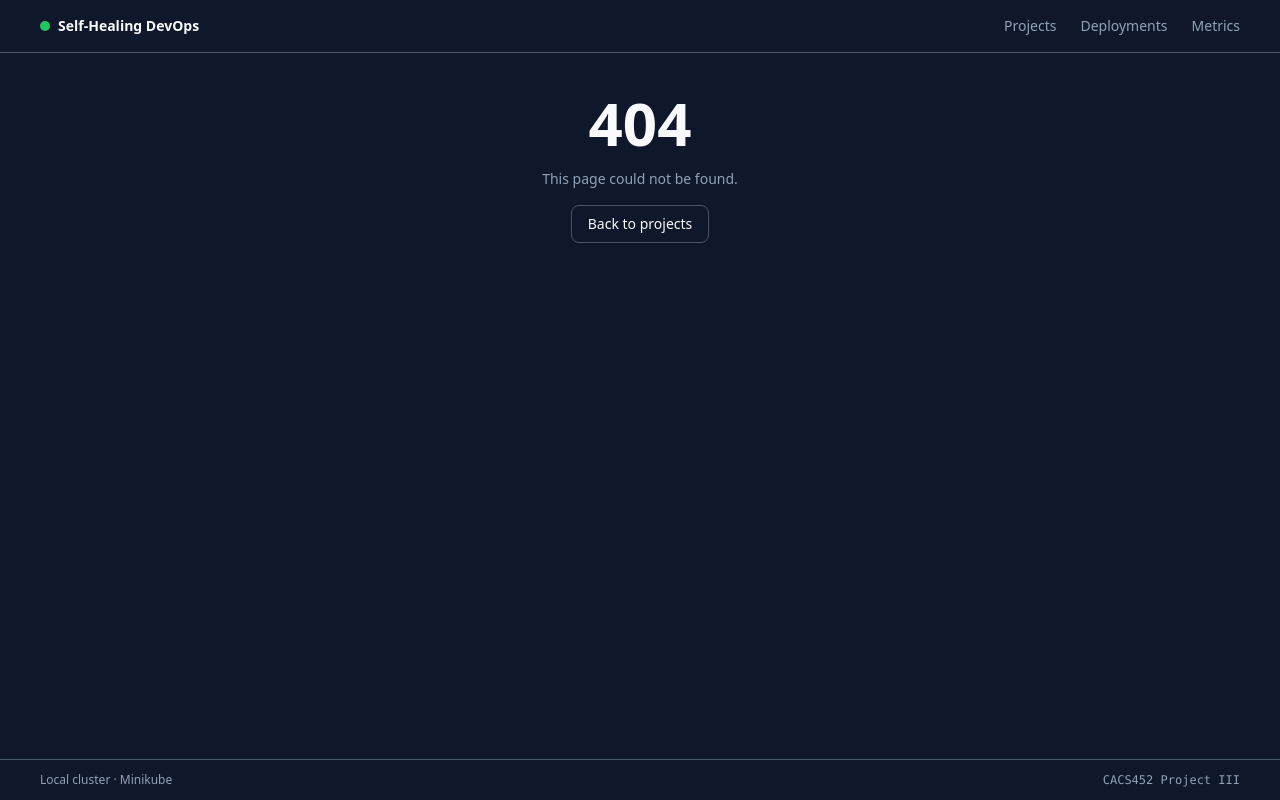
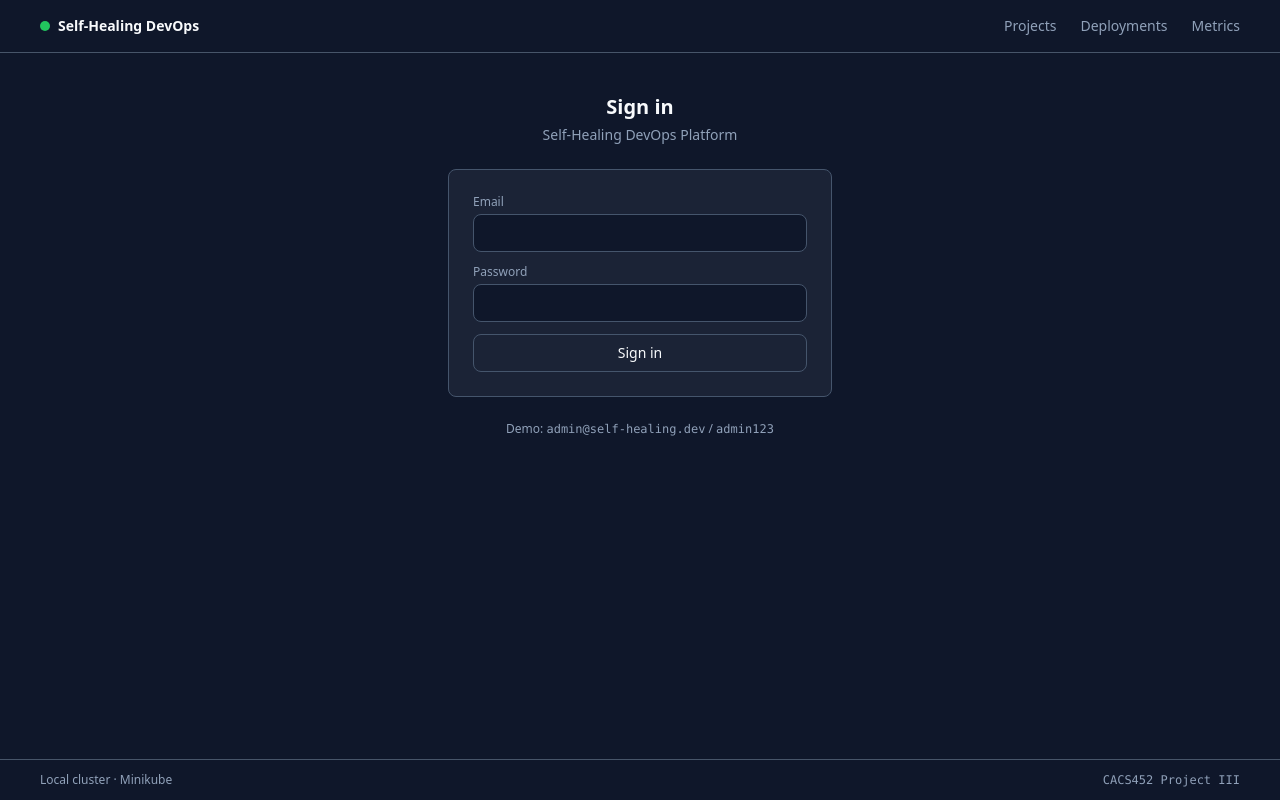
Before and after one commit to samita77/self-healing-app, a Next.js app in the folder frontend/: page /login in a window 1280 px wide. Before the commit this address had no page. Built offline with nearby package versions, Linux system fonts and the light colour scheme; no server answers.

Commit message:
Add authentication: API proxy, session cookie, login page and route guard

```diff
--- a/frontend/src/app/ProjectForm.tsx
+++ b/frontend/src/app/ProjectForm.tsx
@@ -1,9 +1,9 @@
 "use client";
 
 import { useActionState } from "react";
-import { createProject, ProjectFormState } from "./actions";
+import { createProject, type FormState } from "./actions";
 
-const initial: ProjectFormState = { ok: false, error: "" };
+const initial: FormState = { ok: false, error: "" };
 
 export default function ProjectForm() {
   const [state, action, pending] = useActionState(createProject, initial);
--- a/frontend/src/app/actions.ts
+++ b/frontend/src/app/actions.ts
@@ -1,18 +1,33 @@
 "use server";
 
+import { cookies } from "next/headers";
 import { revalidatePath } from "next/cache";
 
-const BASE = "http://localhost:8000";
+const BACKEND = process.env.BACKEND_URL ?? "http://localhost:8000";
 
-export type ProjectFormState = {
+export type FormState = {
   ok: boolean;
   error: string;
 };
 
+const EMPTY: FormState = { ok: false, error: "" };
+
+async function authHeaders(extra: Record<string, string> = {}) {
+  const store = await cookies();
+  const token = store.get("token")?.value;
+  return {
+    "Content-Type": "application/json",
+    ...(token ? { Authorization: `Bearer ${token}` } : {}),
+    ...extra,
+  };
+}
+
+// ---------- project registration ----------
+
 export async function createProject(
-  prevState: ProjectFormState,
+  prevState: FormState,
   formData: FormData,
-): Promise<ProjectFormState> {
+): Promise<FormState> {
   const payload = {
     name: String(formData.get("name") ?? "").trim(),
     repo_url: String(formData.get("repo_url") ?? "").trim(),
@@ -29,12 +44,15 @@ export async function createProject(
     return { ok: false, error: `Missing: ${missing.join(", ")}` };
   }
 
-  const res = await fetch(`${BASE}/projects/`, {
+  const res = await fetch(`${BACKEND}/projects/`, {
     method: "POST",
-    headers: { "Content-Type": "application/json" },
+    headers: await authHeaders(),
     body: JSON.stringify(payload),
   });
 
+  if (res.status === 401) {
+    return { ok: false, error: "Your session expired. Please log in again." };
+  }
   if (!res.ok) {
     return { ok: false, error: `Registration failed (HTTP ${res.status})` };
   }
@@ -42,3 +60,53 @@ export async function createProject(
   revalidatePath("/");
   return { ok: true, error: "" };
 }
+
+// ---------- authentication ----------
+
+export async function login(
+  prevState: FormState,
+  formData: FormData,
+): Promise<FormState> {
+  const email = String(formData.get("email") ?? "").trim();
+  const password = String(formData.get("password") ?? "");
+
+  if (!email || !password) {
+    return { ok: false, error: "Enter both email and password." };
+  }
+
+  const res = await fetch(`${BACKEND}/auth/login`, {
+    method: "POST",
+    headers: { "Content-Type": "application/json" },
+    body: JSON.stringify({ email, password }),
+  });
+
+  if (res.status === 401) {
+    // Same message whether the email or password is wrong.
+    return { ok: false, error: "Incorrect email or password." };
+  }
+  if (!res.ok) {
+    return { ok: false, error: `Login failed (HTTP ${res.status})` };
+  }
+
+  const { access_token } = await res.json();
+
+  // httpOnly means client-side JavaScript cannot read the token, which
+  // neutralises token theft via XSS. sameSite=lax blocks cross-site
+  // request forgery while still allowing the cookie on normal navigation.
+  const store = await cookies();
+  store.set("token", access_token, {
+    httpOnly: true,
+    sameSite: "lax",
+    secure: process.env.NODE_ENV === "production",
+    maxAge: 60 * 60,
+    path: "/",
+  });
+
+  return { ok: true, error: "" };
+}
+
+export async function logout(): Promise<void> {
+  const store = await cookies();
+  store.delete("token");
+  revalidatePath("/");
+}
--- /dev/null
+++ b/frontend/src/app/api/[...path]/route.ts
@@ -0,0 +1,73 @@
+import { cookies } from "next/headers";
+import { NextRequest, NextResponse } from "next/server";
+
+const BACKEND = process.env.BACKEND_URL ?? "http://localhost:8000";
+
+/**
+ * Proxies API calls to the backend.
+ *
+ * The browser talks only to this origin, so the httpOnly session cookie is
+ * sent automatically. This server-side handler then forwards the request to
+ * the backend with the token in an Authorization header - the token never
+ * reaches client-side JavaScript.
+ *
+ * It also removes the need for CORS on the backend.
+ */
+
+async function proxy(
+  request: NextRequest,
+  { params }: { params: Promise<{ path: string[] }> },
+) {
+  const { path } = await params;
+  // Preserve a trailing slash - FastAPI redirects /projects to /projects/,
+  // and forwarding without it costs an extra round trip on every call.
+  const slash = request.nextUrl.pathname.endsWith("/") ? "/" : "";
+  const url = `${BACKEND}/${path.join("/")}${slash}${request.nextUrl.search}`;
+
+  const cookieStore = await cookies();
+  const token = cookieStore.get("token")?.value;
+
+  const headers = new Headers();
+  headers.set("Content-Type", "application/json");
+  if (token) headers.set("Authorization", `Bearer ${token}`);
+
+  const body =
+    request.method === "GET" || request.method === "HEAD"
+      ? undefined
+      : await request.text();
+
+  const response = await fetch(url, {
+    method: request.method,
+    headers,
+    body,
+    cache: "no-store",
+  });
+
+  const text = await response.text();
+
+  return new NextResponse(text || null, {
+    status: response.status,
+    headers: { "Content-Type": "application/json" },
+  });
+}
+
+export async function GET(
+  request: NextRequest,
+  context: { params: Promise<{ path: string[] }> },
+) {
+  return proxy(request, context);
+}
+
+export async function POST(
+  request: NextRequest,
+  context: { params: Promise<{ path: string[] }> },
+) {
+  return proxy(request, context);
+}
+
+export async function DELETE(
+  request: NextRequest,
+  context: { params: Promise<{ path: string[] }> },
+) {
+  return proxy(request, context);
+}
--- a/frontend/src/app/deployments/[id]/page.tsx
+++ b/frontend/src/app/deployments/[id]/page.tsx
@@ -9,6 +9,10 @@ import {
 import type { Status } from "@/lib/types";
 import { notFound } from "next/navigation";
 import { Suspense } from "react";
+
+// Dynamic route reading request-time data (params, cookies) - under
+// cacheComponents this declares the navigation is not expected to be instant.
+export const instant = false;
 
 function DeploymentSkeleton(){
   return (
--- a/frontend/src/app/layout.tsx
+++ b/frontend/src/app/layout.tsx
@@ -3,6 +3,7 @@ import { Geist, Geist_Mono } from "next/font/google";
 import "./globals.css";
 import Link from "next/link";
 import NavLink from "@/components/NavLink";
+import { Suspense } from "react";
 
 const geistSans = Geist({
   variable: "--font-geist-sans",
@@ -36,9 +37,16 @@ export default function RootLayout({ children }: LayoutProps<"/">) {
             </Link>
 
             <nav className="flex items-center gap-6" aria-label="Main">
-              <NavLink href="/">Projects</NavLink>
-              <NavLink href="/deployments">Deployments</NavLink>
-              <NavLink href="/metrics">Metrics</NavLink>
+              {/*
+                NavLink reads usePathname(), which is request-time URL data.
+                Under cacheComponents that must sit inside a Suspense
+                boundary so the shell can still prerender.
+              */}
+              <Suspense fallback={null}>
+                <NavLink href="/">Projects</NavLink>
+                <NavLink href="/deployments">Deployments</NavLink>
+                <NavLink href="/metrics">Metrics</NavLink>
+              </Suspense>
             </nav>
           </div>
         </header>
--- /dev/null
+++ b/frontend/src/app/login/LoginForm.tsx
@@ -0,0 +1,58 @@
+"use client";
+
+import { useActionState, useEffect } from "react";
+import { useRouter } from "next/navigation";
+import { login, type FormState } from "../actions";
+
+const INITIAL: FormState = { ok: false, error: "" };
+
+export default function LoginForm() {
+  const [state, action, pending] = useActionState(login, INITIAL);
+  const router = useRouter();
+
+  useEffect(() => {
+    if (state.ok) router.push("/");
+  }, [state.ok, router]);
+
+  return (
+    <form action={action} className="space-y-3">
+      <div className="space-y-1">
+        <label htmlFor="email" className="block text-xs text-slate-400">
+          Email
+        </label>
+        <input
+          id="email"
+          name="email"
+          type="email"
+          required
+          autoComplete="email"
+          className="w-full rounded-lg border border-slate-600 bg-[#0F172A] px-3 py-2 text-sm focus:border-green-500 focus:outline-none"
+        />
+      </div>
+
+      <div className="space-y-1">
+        <label htmlFor="password" className="block text-xs text-slate-400">
+          Password
+        </label>
+        <input
+          id="password"
+          name="password"
+          type="password"
+          required
+          autoComplete="current-password"
+          className="w-full rounded-lg border border-slate-600 bg-[#0F172A] px-3 py-2 text-sm focus:border-green-500 focus:outline-none"
+        />
+      </div>
+
+      {state.error && <p className="text-xs text-red-500">{state.error}</p>}
+
+      <button
+        type="submit"
+        disabled={pending}
+        className="w-full rounded-lg border border-slate-600 px-4 py-2 text-sm font-medium disabled:opacity-50"
+      >
+        {pending ? "Signing in..." : "Sign in"}
+      </button>
+    </form>
+  );
+}
--- /dev/null
+++ b/frontend/src/app/login/page.tsx
@@ -0,0 +1,36 @@
+import { cookies } from "next/headers";
+import { redirect } from "next/navigation";
+import LoginForm from "./LoginForm";
+
+// The page reads the session cookie, which is runtime data. Under
+// cacheComponents, `instant = false` declares that navigations here are not
+// expected to be instant, so Next.js stops flagging the prerender.
+export const instant = false;
+
+export default async function LoginPage() {
+  const store = await cookies();
+  // Already signed in - no reason to show the form again.
+  if (store.get("token")?.value) redirect("/");
+
+  return (
+    <main className="flex flex-1 items-center justify-center p-10">
+      <div className="w-full max-w-sm space-y-6">
+        <div className="text-center space-y-1">
+          <h1 className="text-xl font-semibold">Sign in</h1>
+          <p className="text-sm text-slate-400">
+            Self-Healing DevOps Platform
+          </p>
+        </div>
+
+        <div className="rounded-lg border border-slate-600 bg-[#1B2336] p-6">
+          <LoginForm />
+        </div>
+
+        <p className="text-center text-xs text-slate-400">
+          Demo: <span className="font-mono">admin@self-healing.dev</span> /{" "}
+          <span className="font-mono">admin123</span>
+        </p>
+      </div>
+    </main>
+  );
+}
--- a/frontend/src/app/projects/[id]/page.tsx
+++ b/frontend/src/app/projects/[id]/page.tsx
@@ -5,6 +5,10 @@ import { runPipeline } from "./action";
 import SubmitButton from "./SubmitButton";
 import Link from "next/link";
 import { Suspense } from "react";
+
+// Dynamic route reading request-time data (params, cookies) - under
+// cacheComponents this declares the navigation is not expected to be instant.
+export const instant = false;
 
 async function ProjectBody({
     projectId,
--- a/frontend/src/lib/api.ts
+++ b/frontend/src/lib/api.ts
@@ -1,3 +1,4 @@
+import { headers } from "next/headers";
 import { type
     Deployment,
     HealthCheck,
@@ -6,12 +7,34 @@ import { type
     RollbackEvent,
  } from "./types";
 
-const BASE = "http://localhost:8000";
+/**
+ * Server Components cannot fetch a relative URL - fetch() rejects
+ * '/api/projects' with ERR_INVALID_URL. The origin has to be derived from
+ * the incoming request headers.
+ *
+ * A server-side fetch does NOT carry the browser's cookies automatically,
+ * so they are forwarded explicitly. Without this the proxy sees an
+ * unauthenticated request and every page renders empty.
+ */
+async function requestContext(): Promise<{ origin: string; cookie: string }> {
+  const h = await headers();
+  const host = h.get("x-forwarded-host") ?? h.get("host") ?? "localhost:3000";
+  const proto = h.get("x-forwarded-proto") ?? "http";
+  return {
+    origin: `${proto}://${host}`,
+    cookie: h.get("cookie") ?? "",
+  };
+}
 
-async function get<T>(path:string): Promise<T> {
-    const res = await fetch(`${BASE}${path}`, { cache: "no-store"});
-    if (!res.ok) throw new Error(`GET ${path} failed: ${res.status}`);
-    return res.json();
+async function get<T>(path: string): Promise<T> {
+  const { origin, cookie } = await requestContext();
+
+  const res = await fetch(`${origin}/api${path}`, {
+    cache: "no-store",
+    headers: cookie ? { Cookie: cookie } : {},
+  });
+  if (!res.ok) throw new Error(`GET ${path} failed: ${res.status}`);
+  return res.json();
 }
 
 export const getProjects = () => get<Project[]>("/projects/");
--- /dev/null
+++ b/frontend/src/middleware.ts
@@ -0,0 +1,33 @@
+import { NextRequest, NextResponse } from "next/server";
+
+/**
+ * Redirects unauthenticated visitors to the login page.
+ *
+ * Done here rather than in the layout because the layout also wraps
+ * /login - checking there would redirect back to itself in a loop.
+ *
+ * The token cookie is httpOnly, but middleware reads the raw Cookie
+ * header, so it is visible here.
+ */
+const PUBLIC_PATHS = ["/login"];
+
+export function middleware(request: NextRequest) {
+  const { pathname } = request.nextUrl;
+
+  if (PUBLIC_PATHS.some((p) => pathname.startsWith(p))) {
+    return NextResponse.next();
+  }
+
+  const token = request.cookies.get("token")?.value;
+  if (token) return NextResponse.next();
+
+  const login = request.nextUrl.clone();
+  login.pathname = "/login";
+  login.search = "";
+  return NextResponse.redirect(login);
+}
+
+export const config = {
+  // Everything except the API proxy and Next.js internals.
+  matcher: ["/((?!api|_next/static|_next/image|favicon.ico).*)"],
+};
```
